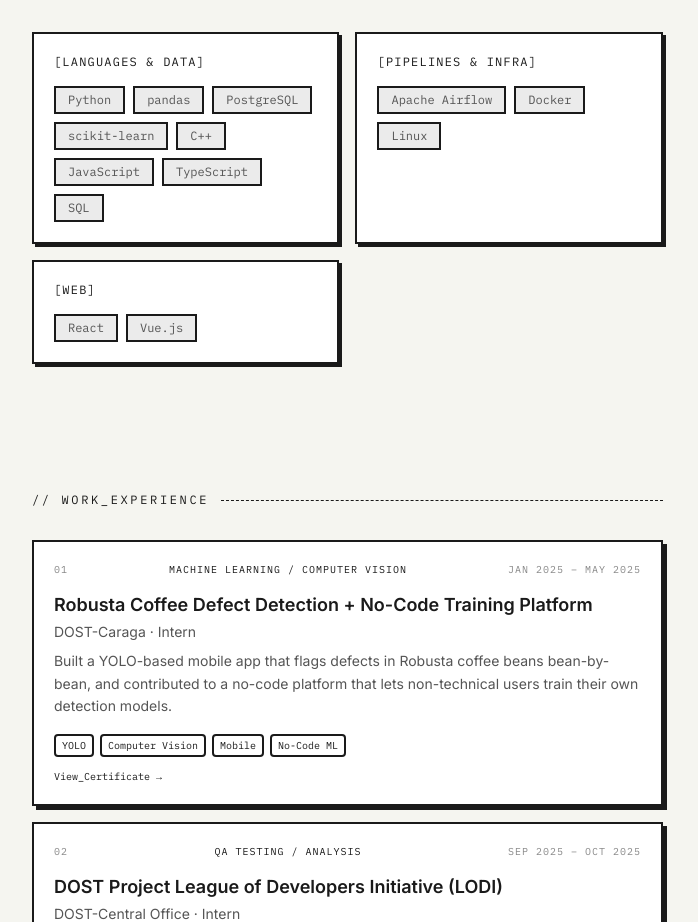
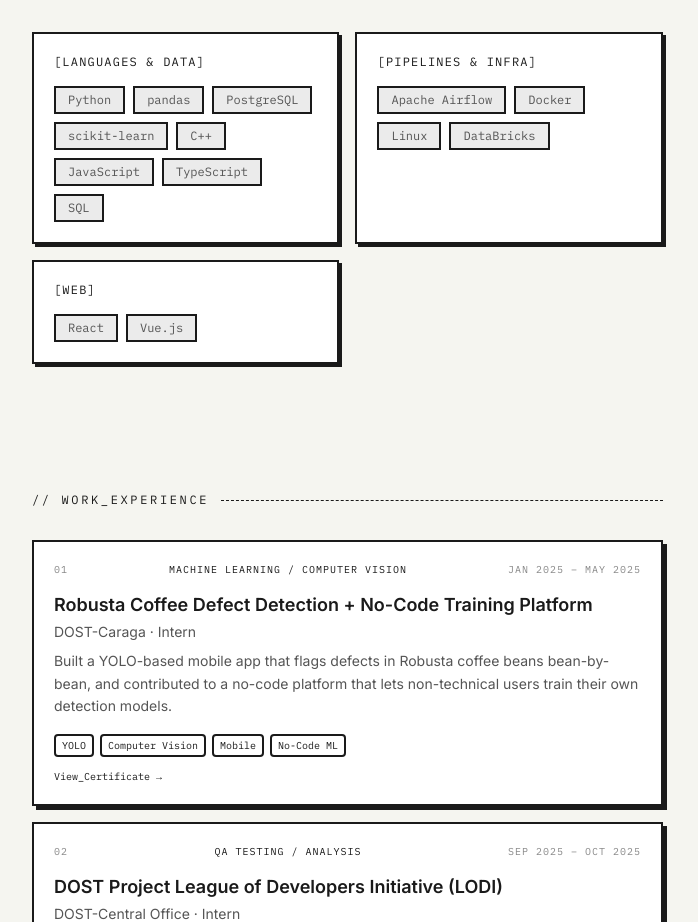
Before and after one commit to Yoeees/my-portfolio, a React (Vite) app: page / in a window 1280 px wide. Shown: the part 880-1802 px from the top of the page, without its empty margins (553-1251 px from the left). Built offline with nearby package versions, Linux system fonts and the light colour scheme.

Commit message:
feat: added new skills

```diff
--- a/src/data.ts
+++ b/src/data.ts
@@ -85,7 +85,7 @@ export const STACK: StackGroup[] = [
   },
   {
     group: "Pipelines & Infra",
-    items: ["Apache Airflow", "Docker", "Linux"],
+    items: ["Apache Airflow", "Docker", "Linux","DataBricks"],
   },
   {
     group: "Web",
```
Also changed, not shown: 1 other file (tests, documents, lock files or other folders).
